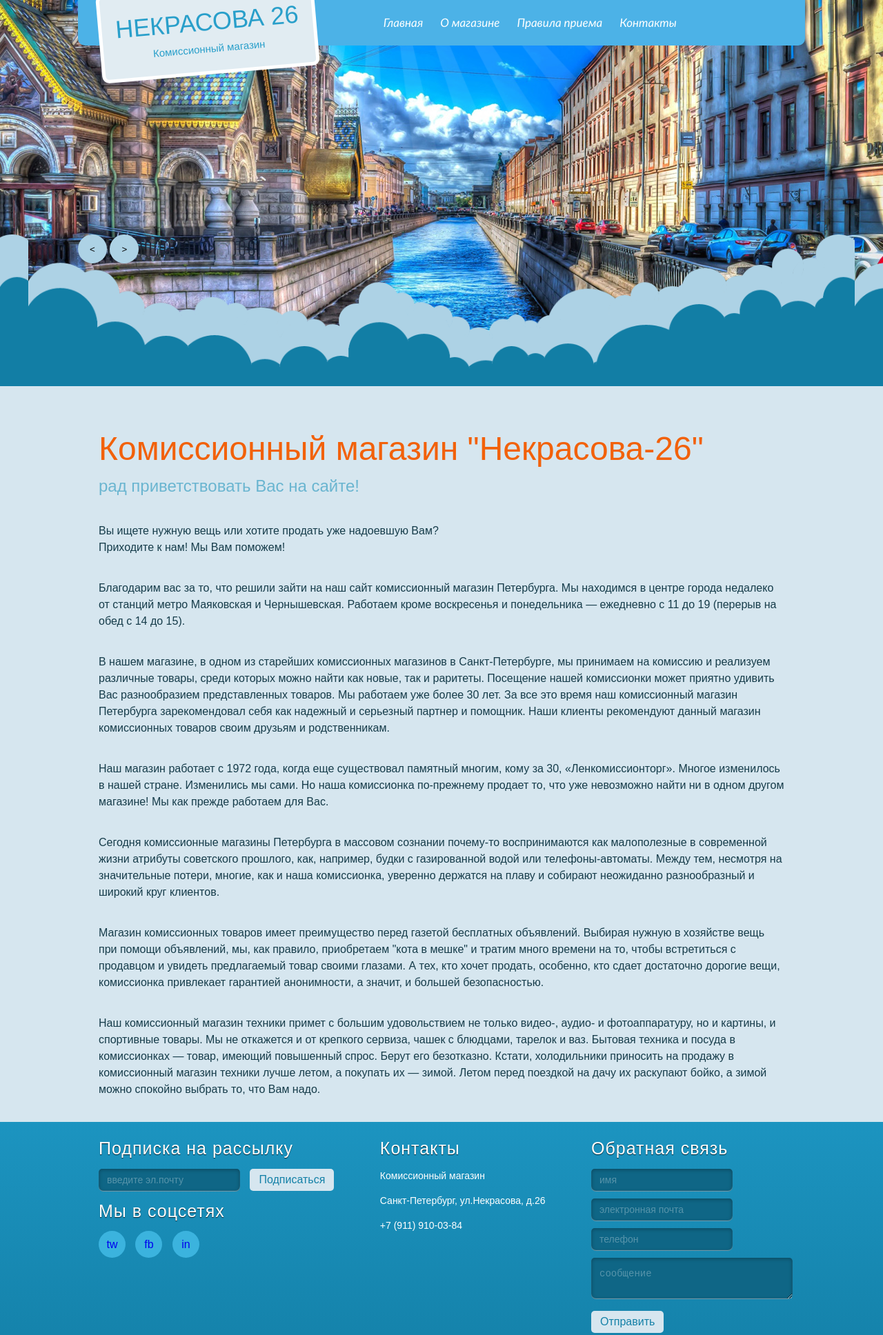
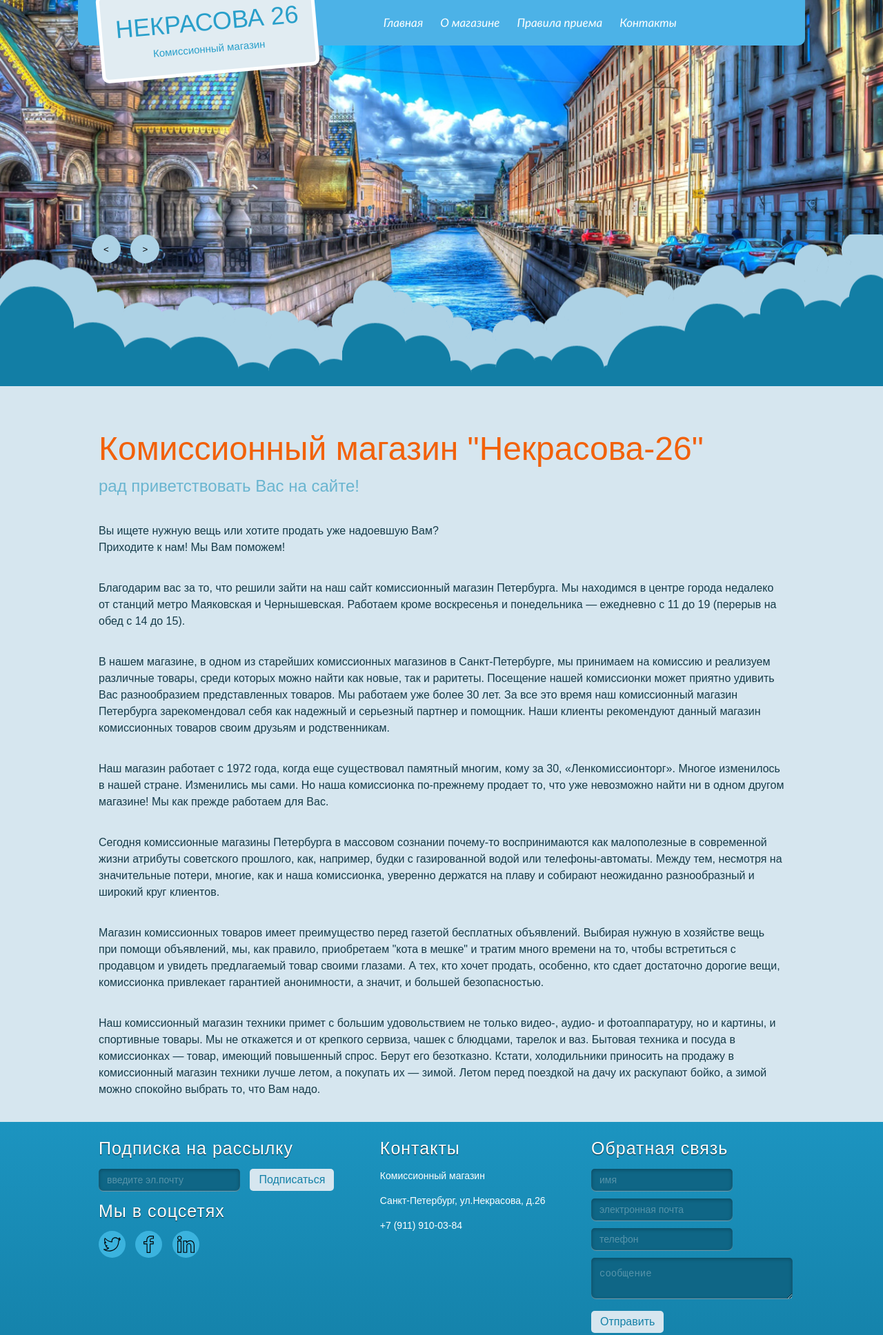
Before and after one commit to Gaponchuk/komissionka, a website: page index.html in a window 1280 px wide. Shown: the top 1936 px of the page at 69% size. Drawn offline with Linux system fonts and the light colour scheme.

Commit message:
правки стилей и добавление иконок

```diff
--- a/css/scss/_header.scss
+++ b/css/scss/_header.scss
@@ -29,9 +29,9 @@
 	left: 0;
 	bottom: 0;
 	background-image: url('../img/cloud.png');
-	background-repeat: repeat-x;
-	background-position: center bottom;
-	background-size: contain;
+	background-repeat: no-repeat;
+	background-position: center;
+	background-size: cover;
 	z-index: 5;
 }
 
@@ -47,5 +47,7 @@
 
 	img {
 		width: 100%;
+		height: 100%;
+		object-fit: cover;
 	}
 }
--- a/css/scss/components/_form.scss
+++ b/css/scss/components/_form.scss
@@ -11,6 +11,7 @@
 		border-radius: 5px 5px 7px 7px;
 		box-shadow: inset 0 1px 5px 1px rgba(0, 0, 0, .25),
 					inset 0 -1px 1px 0px rgba(255, 255, 255, .5);
+		outline: none;
 
 		&::placeholder {
 			color: rgba(255, 255, 255, .3);
--- a/css/scss/components/_slider-control.scss
+++ b/css/scss/components/_slider-control.scss
@@ -1,6 +1,8 @@
 .slider-control {
 	position: absolute;
 	top: 34rem;
+	left: 2rem;
+	z-index: 10;
 
 	&__btn {
 		width: 4.2rem;
@@ -9,5 +11,9 @@
 		border: .5rem solid #add2e5;
 		border-radius: 50%;
 		cursor: pointer;
+
+		&:first-child {
+			margin-right: 10px;
+		}
 	}
 }
--- a/css/scss/components/_social-link.scss
+++ b/css/scss/components/_social-link.scss
@@ -1,11 +1,15 @@
 .social-link {
 	display: inline-block;
 	width: 3.9rem;
-	heigth: 3.9rem;
+	height: 3.9rem;
 	border-radius: 50%;
 	background-color: $social-link-bg;
 	text-align: center;
 	line-height: 3.9rem;
+	background-position: center;
+	background-repeat: no-repeat;
+	-webkit-background-size: 65%;
+	background-size: 65%;
 
 	@extend %a;
 
@@ -13,9 +17,28 @@
 		margin-right: 1rem;
 	}
 
-	&:hover {
+	&:hover,
+	&:focus {
 		color: #fff;
 		background-color: darken($social-link-bg, 10%);
 		box-shadow: inset 0 0 1px 1px rgba(0, 0, 0, .2);
+		outline: none;
+	}
+
+	&--twitter {
+		background-image: url("../img/icon/twitter.svg");
+	}
+
+	&--facebook {
+		background-image: url("../img/icon/facebook.svg");
+	}
+
+	&--instagram {
+		background-image: url("../img/icon/instagram.svg");
+	}
+
+	&--twitter,
+	&--facebook,
+	&--instagram {
 	}
 }
--- a/index.html
+++ b/index.html
@@ -84,9 +84,9 @@
 				</form>
 				<div class="social-links">
 					<h3 class="title-h3">Мы в соцсетях</h3>
-					<a href="#" class="social-link social-link--twitter">tw</a>
-					<a href="#" class="social-link social-link--facebook">fb</a>
-					<a href="#" class="social-link social-link--instagram">in</a>
+					<a href="#" class="social-link social-link--twitter"></a>
+					<a href="#" class="social-link social-link--facebook"></a>
+					<a href="#" class="social-link social-link--instagram"></a>
 				</div>
 			</div>
 			<div class="contacts">
```
Also changed, not shown: css/main.min.css, img/icon/facebook.svg (added), img/icon/instagram.svg (added), img/icon/twitter.svg (added), 1 other file.
